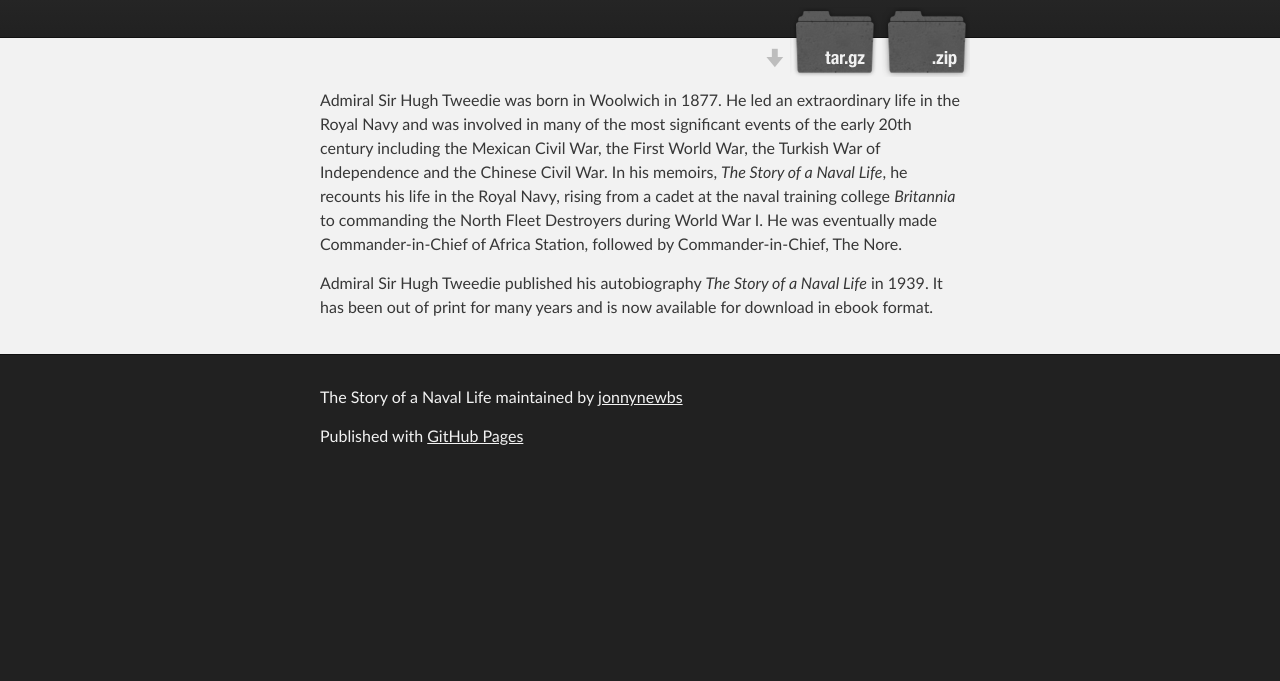
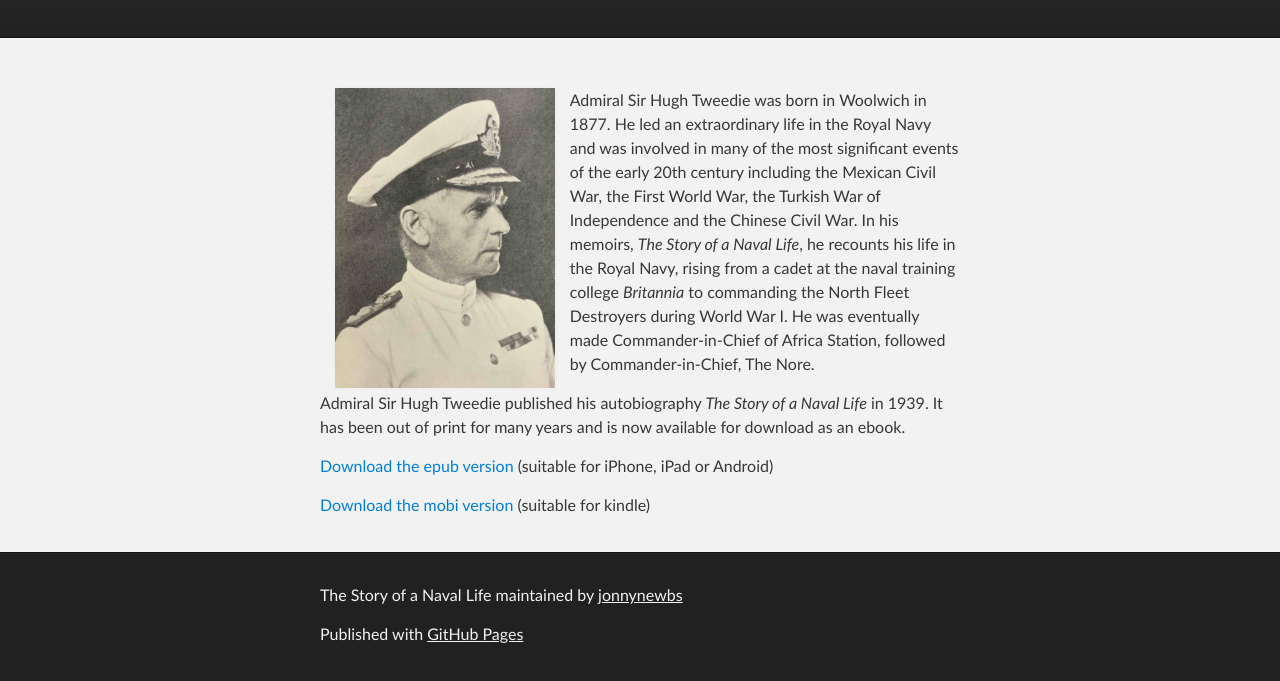
Before and after one commit to jnewbery/TSOANL, a plain HTML site: page index.html in a window 1280 px wide. Shown: the part 172-853 px from the top of the page. Before the commit the page ends 800 px from the top, so only its background shows below. Drawn offline with Linux system fonts and the light colour scheme.

Commit message:
update pages

```diff
--- a/index.html
+++ b/index.html
@@ -16,31 +16,31 @@
     <!-- HEADER -->
     <div id="header_wrap" class="outer">
         <header class="inner">
-          <a id="forkme_banner" href="https://github.com/jonnynewbs/TSOANL">View on GitHub</a>
-
           <h1 id="project_title">The Story of a Naval Life</h1>
           <h2 id="project_tagline">by Admiral Sir Hugh Tweedie</h2>
 
-            <section id="downloads">
-              <a class="zip_download_link" href="https://github.com/jonnynewbs/TSOANL/zipball/master">Download this project as a .zip file</a>
-              <a class="tar_download_link" href="https://github.com/jonnynewbs/TSOANL/tarball/master">Download this project as a tar.gz file</a>
-            </section>
         </header>
     </div>
 
     <!-- MAIN CONTENT -->
     <div id="main_content_wrap" class="outer">
       <section id="main_content" class="inner">
-        <p>Admiral Sir Hugh Tweedie was born in Woolwich in 1877. He led an extraordinary life in the Royal Navy and was involved in many of the most significant events of the early 20th century including the Mexican Civil War, the First World War, the Turkish War of Independence and the Chinese Civil War. In his memoirs, <em>The Story of a Naval Life</em>, he recounts his life in the Royal Navy, rising from a cadet at the naval training college <em>Britannia</em> to commanding the North Fleet Destroyers during World War I. He was eventually made Commander-in-Chief of Africa Station, followed by Commander-in-Chief, The Nore.</p>
 
-<p>Admiral Sir Hugh Tweedie published his autobiography <em>The Story of a Naval Life</em> in 1939. It has been out of print for many years and is now available for download in ebook format.</p>
+        <p><img src="images/ch0_Portrait.jpg" alt="Admiral Sir High Tweedie" height="300" align="left" style="margin:0px 15px"></img>Admiral Sir Hugh Tweedie was born in Woolwich in 1877. He led an extraordinary life in the Royal Navy and was involved in many of the most significant events of the early 20th century including the Mexican Civil War, the First World War, the Turkish War of Independence and the Chinese Civil War. In his memoirs, <em>The Story of a Naval Life</em>, he recounts his life in the Royal Navy, rising from a cadet at the naval training college <em>Britannia</em> to commanding the North Fleet Destroyers during World War I. He was eventually made Commander-in-Chief of Africa Station, followed by Commander-in-Chief, The Nore.</p>
+
+        <p>Admiral Sir Hugh Tweedie published his autobiography <em>The Story of a Naval Life</em> in 1939. It has been out of print for many years and is now available for download as an ebook.</p>
+
+        <p><a href="https://github.com/jonnynewbs/TSOANL/releases/download/V1.0/The.Story.of.a.Naval.Life.-.Admiral.Sir.Hugh.Tweedie.epub">Download the epub version</a> (suitable for iPhone, iPad or Android)</p>
+
+        <p><a href="https://github.com/jonnynewbs/TSOANL/releases/download/V1.0/The.Story.of.a.Naval.Life.-.Admiral.Sir.Hugh.Tweedie.mobi">Download the mobi version</a> (suitable for kindle)</p>
+
       </section>
     </div>
 
     <!-- FOOTER  -->
     <div id="footer_wrap" class="outer">
       <footer class="inner">
-        <p class="copyright">The Story of a Naval Life maintained by <a href="https://github.com/jonnynewbs">jonnynewbs</a></p>
+        <p class="copyright">The Story of a Naval Life maintained by <a href="http://www.twitter.com/jonnynewbs">jonnynewbs</a></p>
         <p>Published with <a href="https://pages.github.com">GitHub Pages</a></p>
       </footer>
     </div>
```
Also changed, not shown: images/ch0_Portrait.jpg (added).
